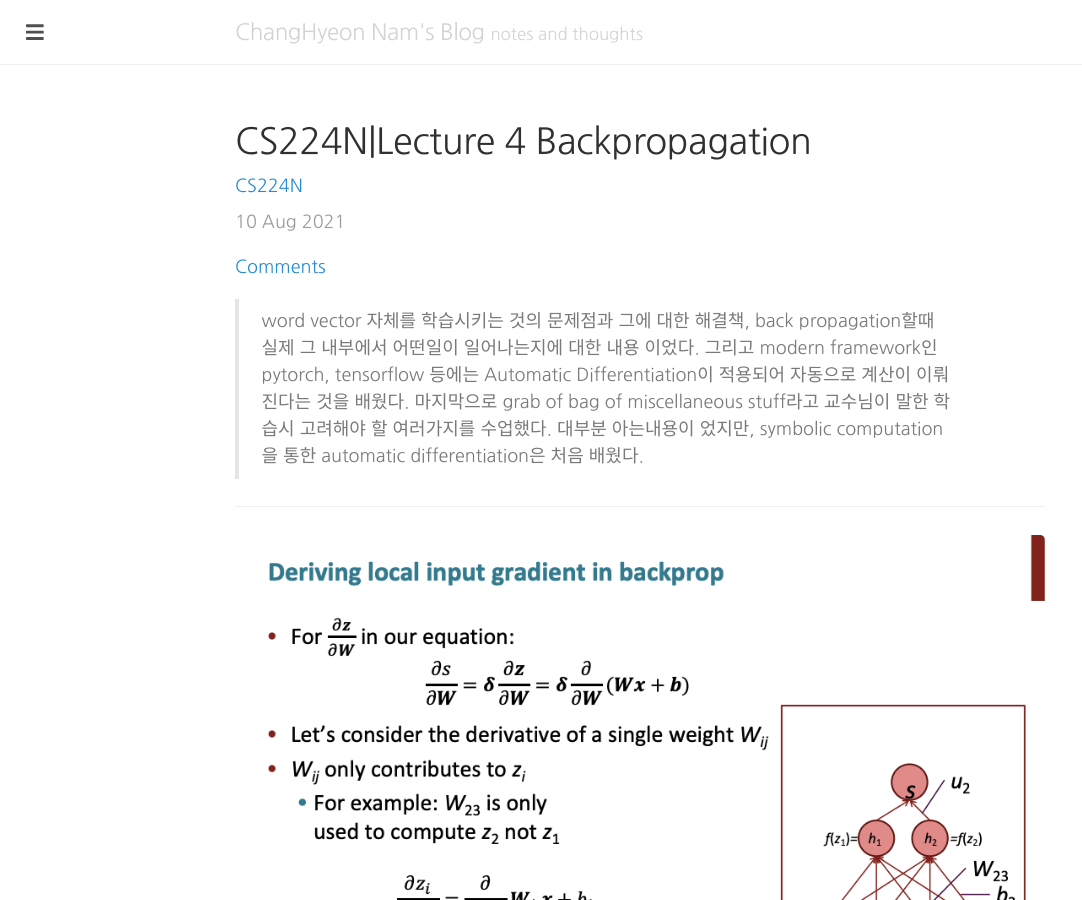
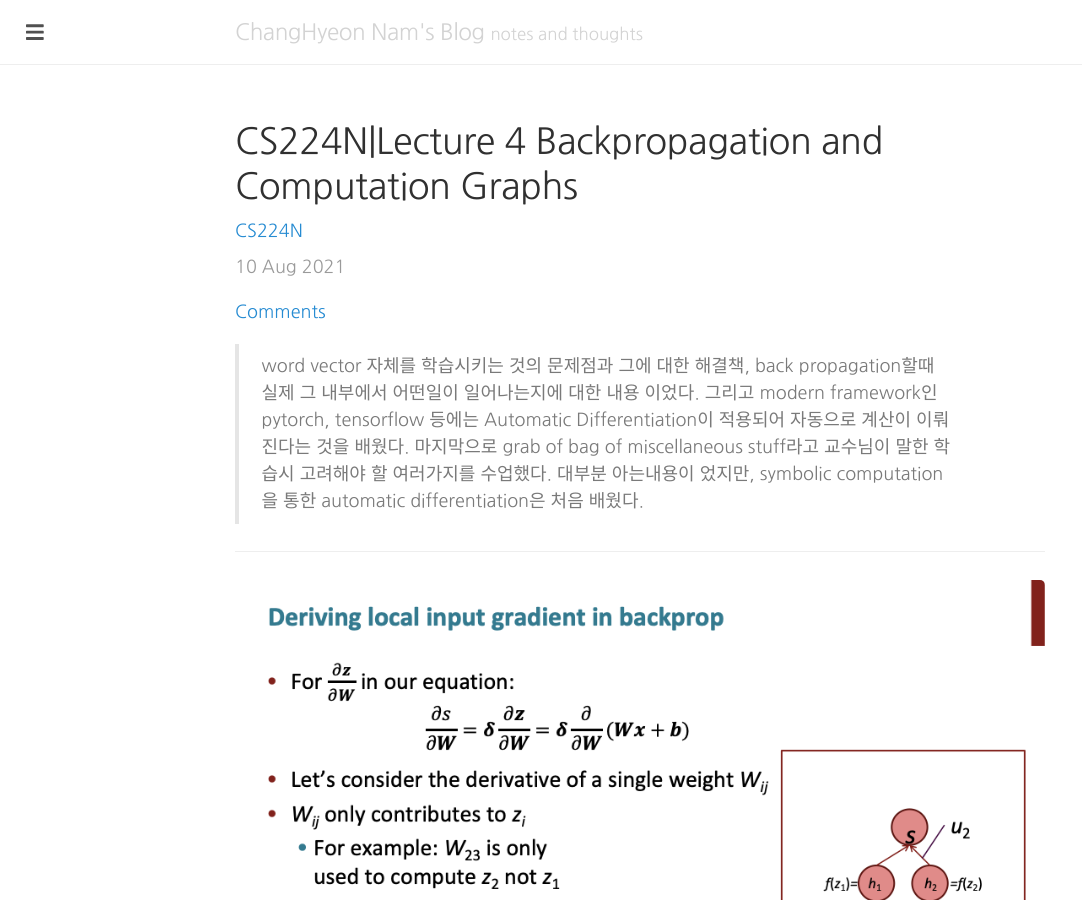
Before and after one commit to changhyeonnam/changhyeonnam.github.io, a Jekyll site: the page built from _posts/2021/2021-08-10-cs224N_lecture04.md, in a window 1280 px wide and 900 px high. Shown: the whole window, without its empty margins (0-1082 px from the left). Built offline with Jekyll 4.4.1, drawn with Linux system fonts in a browser that asks for light colours; nearby versions of some CDN libraries; formulas are drawn with MathJax 3; comment, search, counter and statistics services are not loaded.

Commit message:
Update 2021-08-10-cs224N_lecture04.md

```diff
--- a/_posts/2021/2021-08-10-cs224N_lecture04.md
+++ b/_posts/2021/2021-08-10-cs224N_lecture04.md
@@ -1,5 +1,5 @@
 ---
-title: CS224N|Lecture 4 Backpropagation
+title: CS224N|Lecture 4 Backpropagation and Computation Graphs
 layout: post
 Created: August 10, 2021 5:00 PM
 tags:
```
